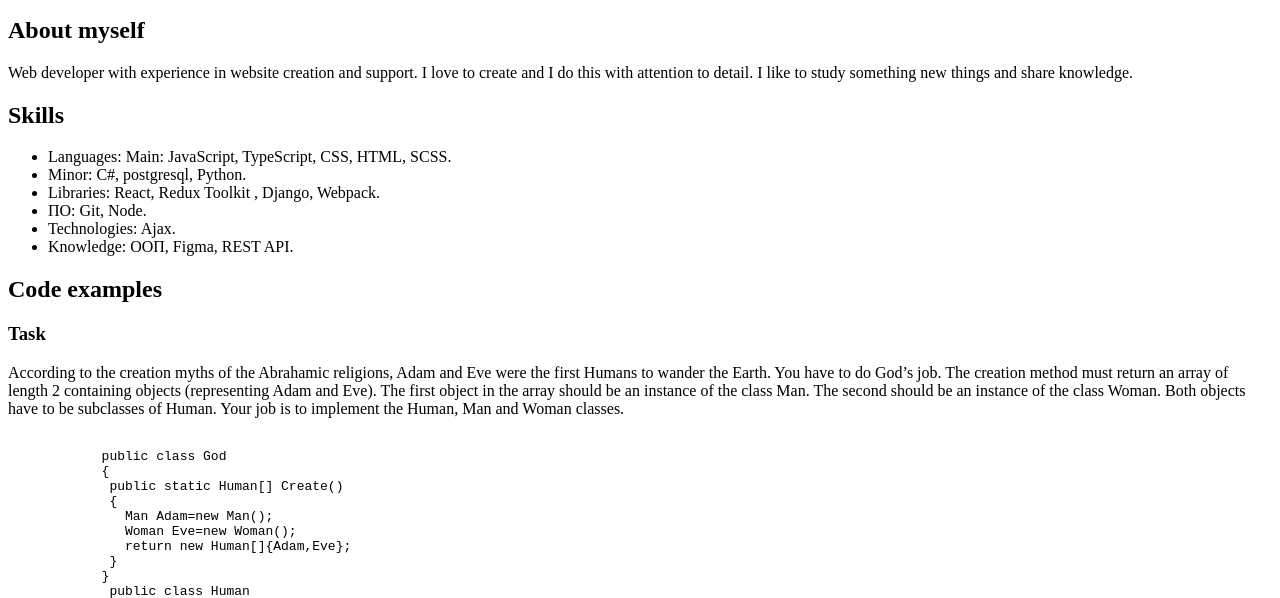
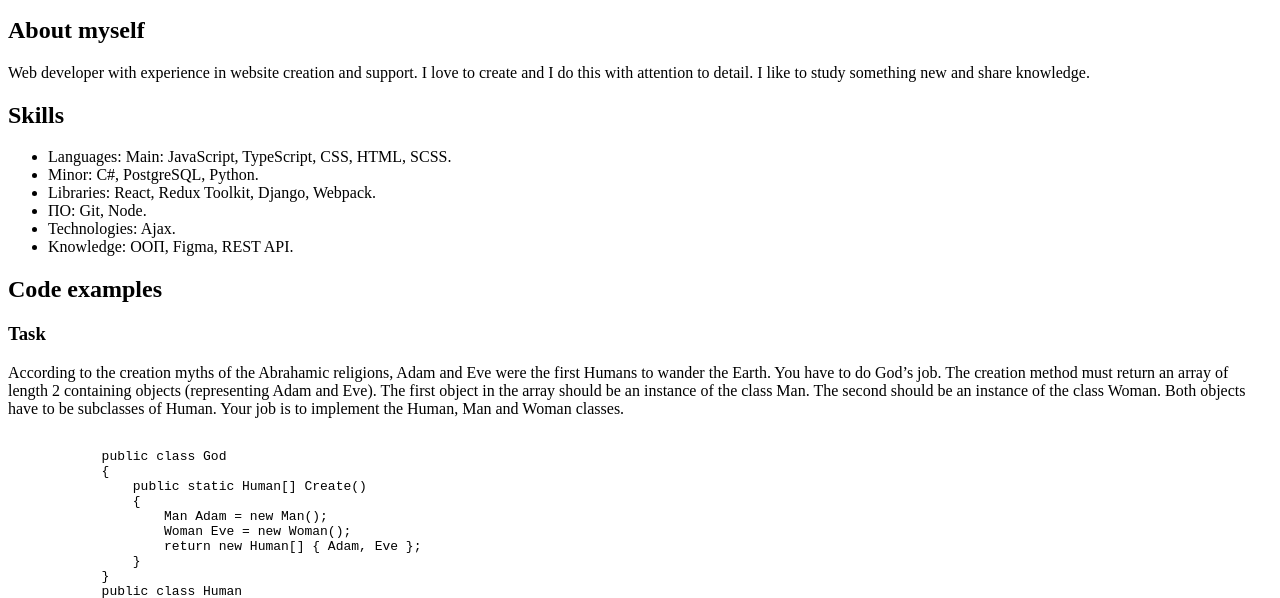
Before and after one commit to Kinderpipka/rsschool-cv, a plain HTML site: page index.html in a window 1280 px wide. Shown: the part 202-800 px from the top of the page. Drawn offline with Linux system fonts and the light colour scheme.

Commit message:
refactor: removed spaces

```diff
--- a/index.html
+++ b/index.html
@@ -21,15 +21,15 @@
 
     <section>
         <h2>About myself</h2>
-        <p>Web developer with experience in website creation and support. I love to create and I do this with attention to detail. I like to study something new things and share knowledge.</p>
+        <p>Web developer with experience in website creation and support. I love to create and I do this with attention to detail. I like to study something new and share knowledge.</p>
     </section>
 
     <section>
         <h2>Skills</h2>
         <ul>
             <li>Languages: Main: JavaScript, TypeScript, CSS, HTML, SCSS.</li>
-            <li>Minor: C#, postgresql, Python.</li>
-            <li>Libraries: React, Redux Toolkit , Django, Webpack.</li>
+            <li>Minor: C#, PostgreSQL, Python.</li>
+            <li>Libraries: React, Redux Toolkit, Django, Webpack.</li>
             <li>ПО: Git, Node.</li>
             <li>Technologies: Ajax.</li>
             <li>Knowledge: ООП, Figma, REST API.</li>
@@ -48,31 +48,30 @@
             {
                 public static Human[] Create()
                 {
-               Man Adam=new Man();
-               Woman Eve=new Woman();
-               return new Human[]{Adam,Eve};
+                    Man Adam = new Man();
+                    Woman Eve = new Woman();
+                    return new Human[] { Adam, Eve };
                 }
             }
             public class Human
             {
                 public Human()
                 {
-
                 }
             }
-             public class Man:Human
+            public class Man : Human
             {
                 public Man()
                 {
-
                 }
             }
-             public class Woman:Human{
+            public class Woman : Human
+            {
                 public Woman()
                 {
-
                 }
-             }</code></pre>
+            }
+        </code></pre>
     </section>
 
     <section>
```
Lines whose indentation alone changed are shown as unchanged.
